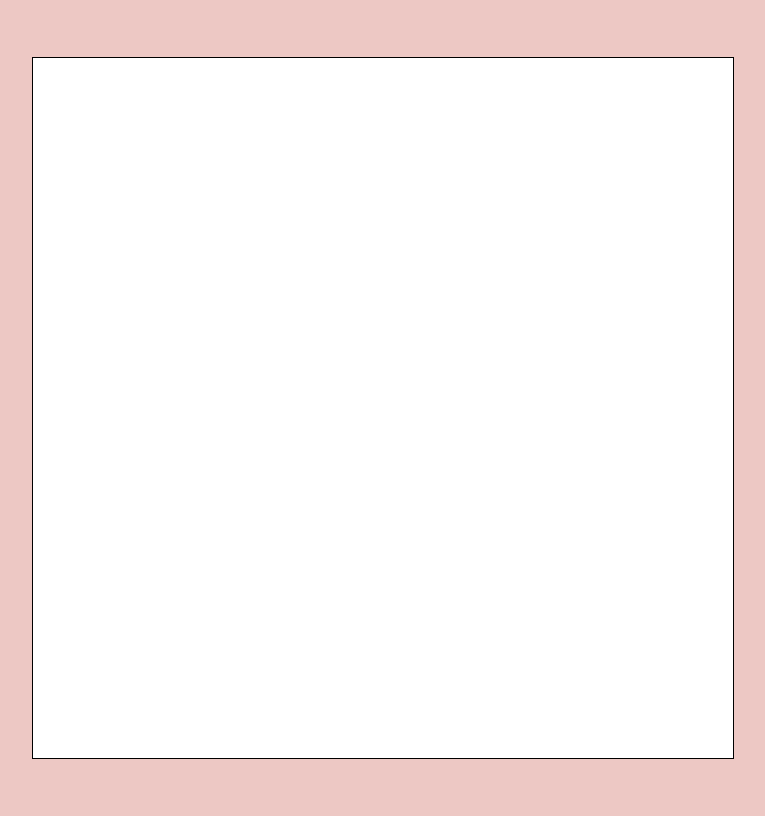
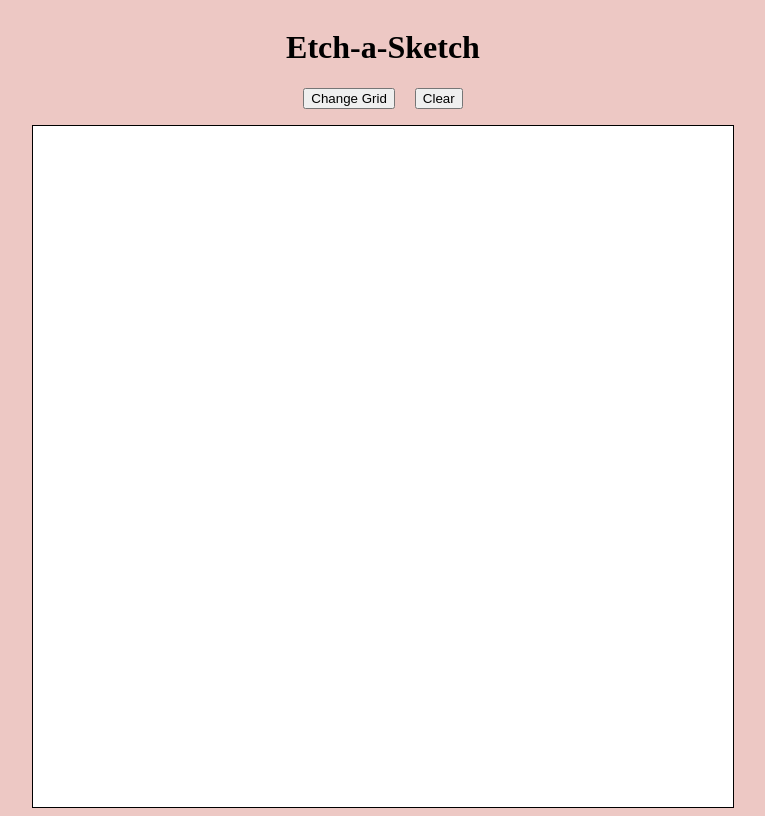
Before and after one commit to jkhid/Etch-a-Sketch-Project, a plain HTML site: page index.html in a window 1280 px wide. Shown: the whole page, without its empty margins (257-1022 px from the left). Drawn offline with Linux system fonts and the light colour scheme.

Commit message:
Add simple header

```diff
--- a/index.html
+++ b/index.html
@@ -8,9 +8,17 @@
     <title>Document</title>
 </head>
 <body>
+    <h1 class="header">Etch-a-Sketch</h1>
+    <div class="button-container">
+        <button class="gridNum">Change Grid</button>
+        <button class="clear">Clear</button>
+    </div>
+
     <div id="container">
 
     </div>
+
+
 </body>
 <script src="javascript.js"></script>
 </html>
```
